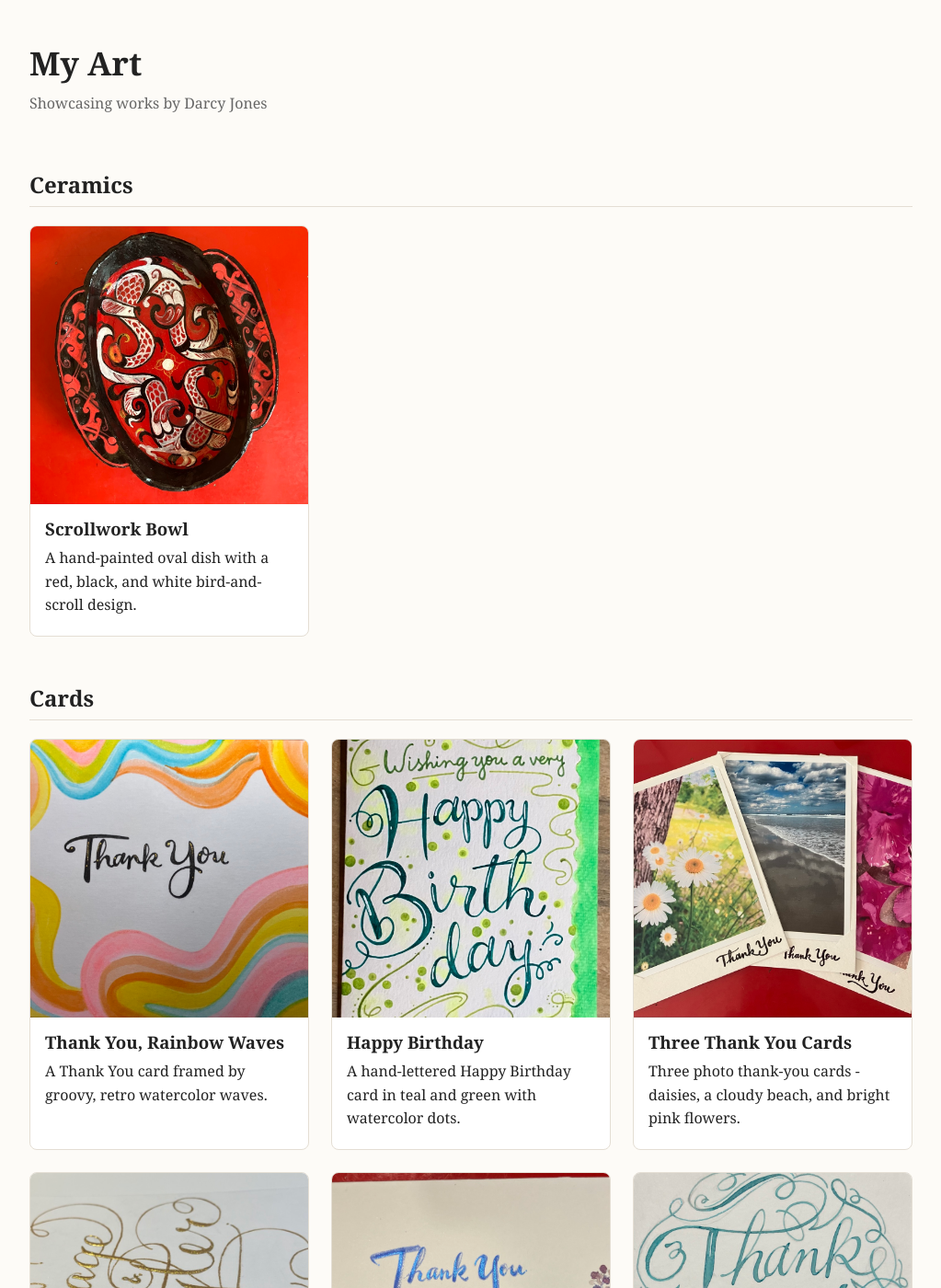
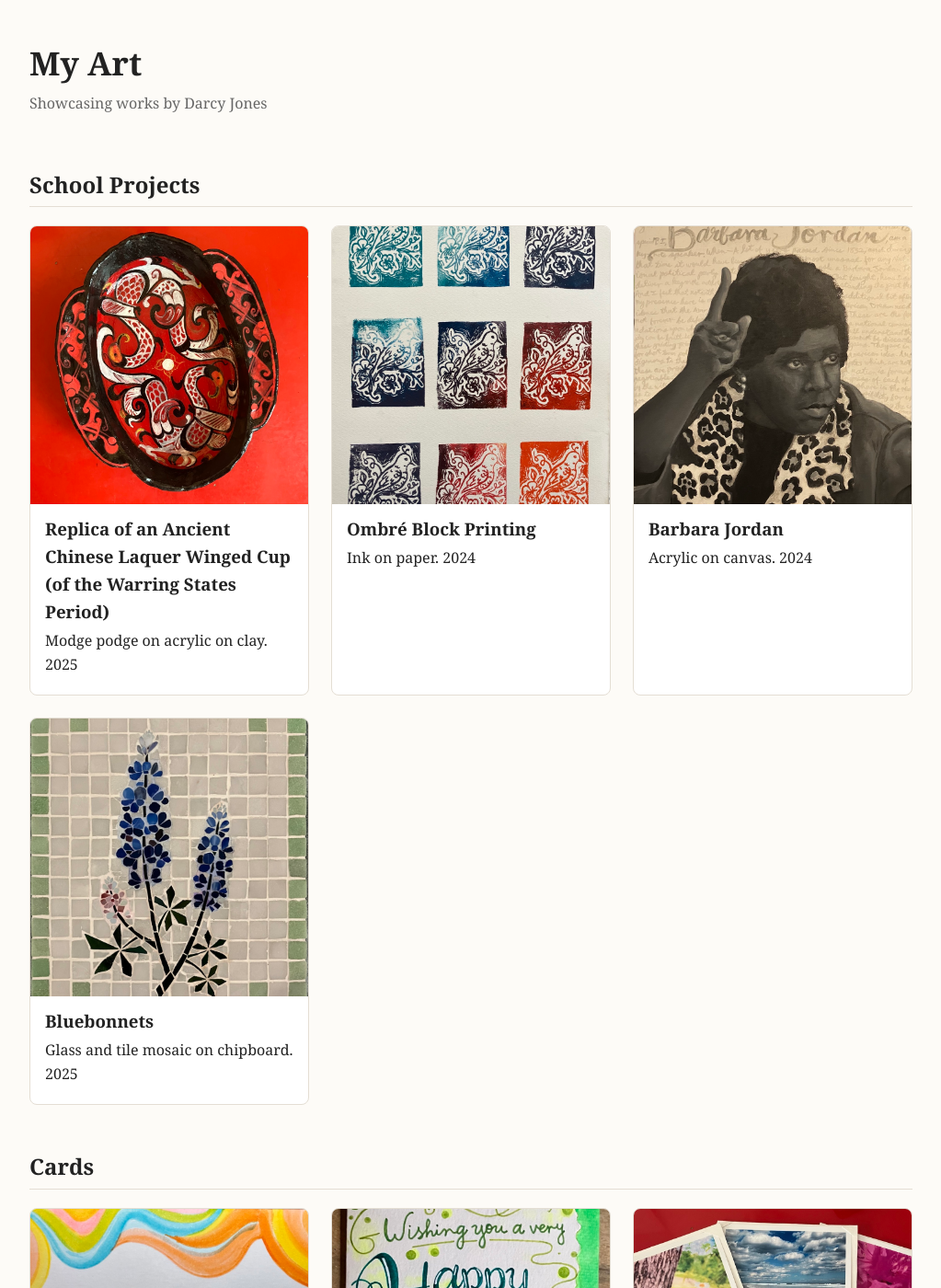
Before and after one commit to DJLiZe/portfolio, a Jekyll site: the page built from index.html, in a window 1280 px wide and 1400 px high. Shown: the whole window at 92% size, without its empty margins (128-1151 px from the left). Built offline with Jekyll 4.4.1, drawn with Linux system fonts in a browser that asks for light colours; some of the changed text lies outside the part shown.

Commit message:
Update art.yml

```diff
--- a/_data/art.yml
+++ b/_data/art.yml
@@ -30,13 +30,13 @@
   image: /assets/img/geo.jpg
   alt: A fan of six handmade greeting cards on a red background, each with the word THANK or THANK YOU drawn in a 3D bubble-block lettering style in different color schemes - green, teal, purple, navy, red, and the front card in purple and orange with doodled circles.
 
-- title: Tulips
+- title: "Thank You: Tulips"
   category: Cards
   description: Colored pencil on paper. 2025
   image: /assets/img/tulip.jpg
   alt: A greeting card with two orange-and-pink tulips and a bud drawn in colored pencil and watercolor, with "Thank You" written in black script across the stems.
 
-- title: Thank You
+- title: "Thank You: Flourished"
   category: Cards
   description: Color changing ink (blue/green to purple in sunlight) on paper. 2026
   image: /assets/img/ty-swirl.jpg
@@ -54,56 +54,56 @@
   image: /assets/img/page-and-tyler.jpg
   alt: Elegant gold calligraphy reading "Page & Tyler" with an ampersand, written in flowing flourished script on white paper.
 
-- title: Darcy's Sign
-  category: Metalwork
-  description: A hand-forged wrought iron wall bracket with scrollwork hooks, painted with a name in gold and blue.
+- title: Blacksmithing at Haystack Mountain School of Crafts
+  category: Other Works
+  description: Plant hanger, hooks, and pendant. 2026
   image: /assets/img/darcy-sign-bracket.jpg
   alt: A black wrought iron wall-mounted sign bracket with curled scrollwork and several separate forged S-hooks, laid out on a workbench with the name "Darcy" hand-painted beside it in blue and gold lettering.
 
 - title: Wire Heart
-  category: Metalwork
-  description: A heart shape hand-formed from a single length of twisted silver wire.
+  category: Other Works
+  description: Made in 2024
   image: /assets/img/wire-heart.jpg
   alt: A heart-shaped sculpture made by bending and looping a single silver wire into scrolls and spirals, photographed on a scratched metal surface.
 
 - title: Barbara Jordan
-  category: Paintings
-  description: A grayscale portrait of Barbara Jordan painted over her own handwritten keynote speech.
+  category: School Projects
+  description: Acrylic on canvas. 2024
   image: /assets/img/barbara-jordan-portrait.jpg
   alt: A black-and-white painted portrait of Barbara Jordan, mid-speech with one finger raised, wearing a leopard-print blouse, painted over a background of her handwritten 1976 Democratic National Convention keynote speech with her name lettered across the top.
 
-- title: Bird & Blossom
-  category: Prints
-  description: A hand-carved block print of a bird on a flowering branch, pulled in nine different ink colors.
+- title: Ombré Block Printing
+  category: School Projects
+  description: Ink on paper. 2024
   image: /assets/img/bird-block-print.jpg
   alt: Nine block prints of the same bird-on-a-flowering-branch design arranged in a grid, each pulled in a different ink color from teal and blue to navy, red, and orange.
 
-- title: Three Thank You Cards
+- title: "Thank You: Photos"
   category: Cards
-  description: Three photo thank-you cards - daisies, a cloudy beach, and bright pink flowers.
+  description: Self-taken and printed photos. 2024
   image: /assets/img/thank-you-photo-cards.jpg
   alt: Three handmade thank-you cards fanned out on a red background, each with a different photo on the front - white daisies against a tree trunk, a cloudy sky over an ocean beach, and close-up magenta flowers - with "Thank You" hand-lettered below each photo.
 
-- title: House Number 64
-  category: Woodwork
-  description: Gold hand-lettered house numbers on a stained wood panel.
+- title: House Number
+  category: Other Works
+  description: Designed, drawn, and painted by Darcy Jones. Carving done by relative. Gold ink on sapele mahogany. 2024
   image: /assets/img/house-number-64.jpg
   alt: The numbers "64" painted in flowing gold script on a reddish-brown stained wood panel, held against light gray house siding.
 
-- title: Happy Birthday
+- title: Birthday Card
   category: Cards
-  description: A hand-lettered Happy Birthday card in teal and green with watercolor dots.
+  description: Mixed media on paper. 2024
   image: /assets/img/happy-birthday-card.jpg
   alt: A card reading "Wishing you a very Happy Birthday" in teal brush lettering, surrounded by green watercolor dots and swirls, with a bright green strip along the right edge.
 
-- title: Thank You, Rainbow Waves
+- title: "Thank You: Color Waves"
   category: Cards
-  description: A Thank You card framed by groovy, retro watercolor waves.
+  description: Mixed media on paper. 2025
   image: /assets/img/thank-you-waves-card.jpg
   alt: A Thank You card with black hand lettering in the center, framed by wavy retro-style bands of pink, orange, yellow, and blue watercolor.
 
-- title: Scrollwork Bowl
-  category: Ceramics
-  description: A hand-painted oval dish with a red, black, and white bird-and-scroll design.
+- title: Replica of an Ancient Chinese Laquer Winged Cup (of the Warring States Period)
+  category: School Projects
+  description: Modge podge on acrylic on clay. 2025
   image: /assets/img/scrollwork-bowl.jpg
   alt: An oval ceramic dish with a scalloped black rim, painted in red, black, and white with four stylized swirling birds arranged around a small central flower.
```
